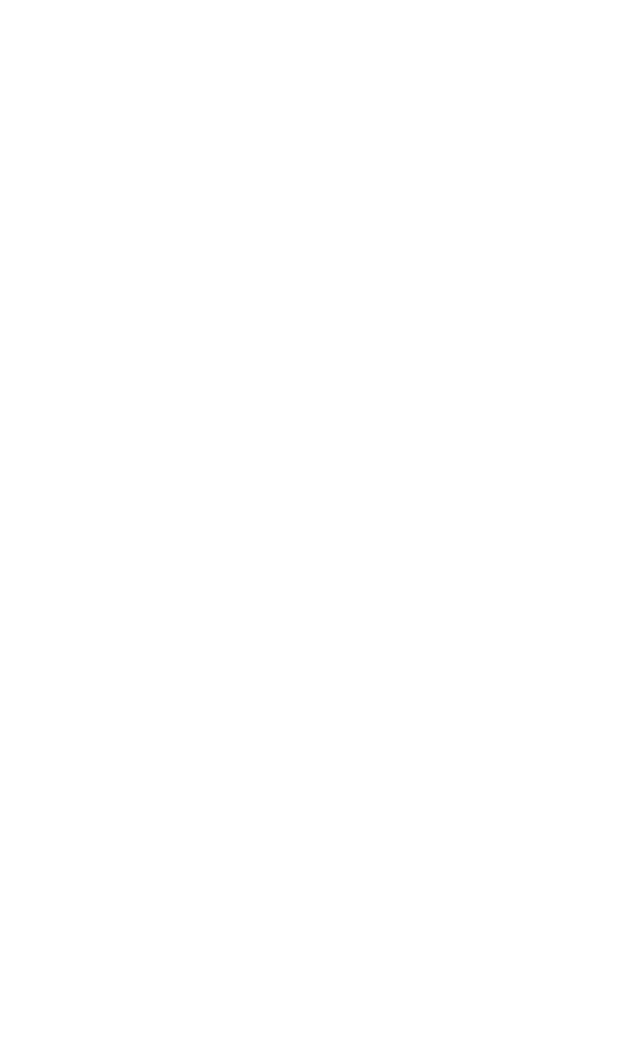
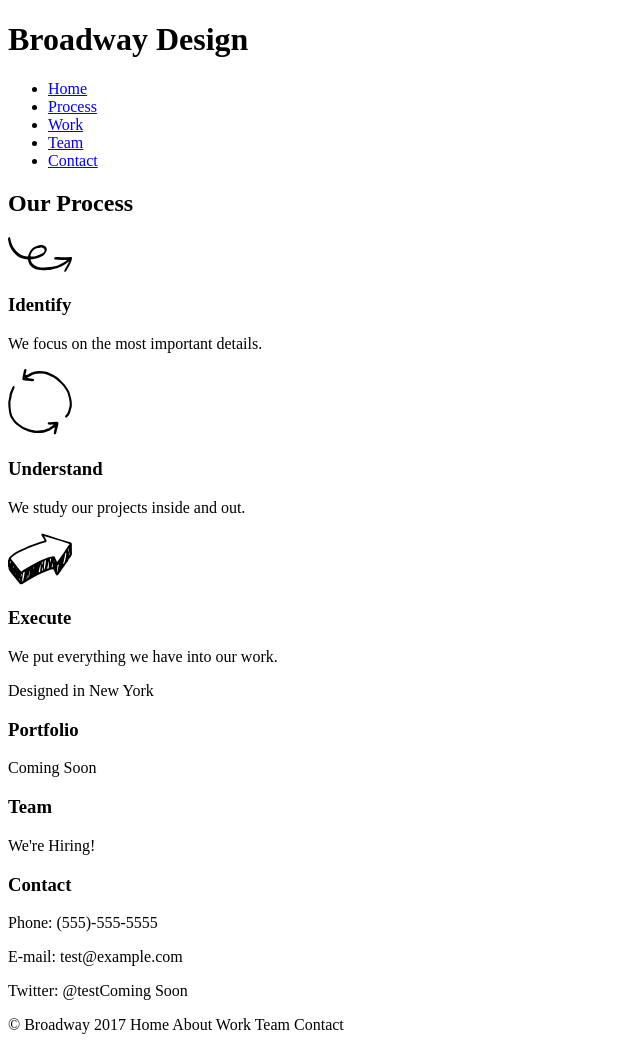
Before and after one commit to generalni/broadway, a plain HTML site: page index.html in a window 1280 px wide. Shown: the whole page, without its empty margins (0-640 px from the left). Before the commit the page ends 800 px from the top, so only its background shows below. Drawn offline with Linux system fonts and the light colour scheme.

Commit message:
Raw HTML done

```diff
--- a/index.html
+++ b/index.html
@@ -5,5 +5,51 @@
 		<link href="./resources/css/style.css" type="text/css" rel="stylesheet">
 	</head>
 	<body>
+		<header>
+			<h1>Broadway Design</h1>
+
+			<nav>
+				<ul>
+					<li><a href="#">Home<a></li>
+					<li><a href="#">Process<a></li>
+					<li><a href="#">Work<a></li>
+					<li><a href="#">Team<a></li>
+					<li><a href="#">Contact<a></li>
+				</ul>
+			</nav>
+
+		</header>
+		<h2>Our Process</h2>
+
+		<img src="./resources/images/identify.svg" alt="identify arrow"/>
+		<h3>Identify</h3>
+		<p>We focus on the most important details.</p>
+
+		<img src="./resources/images/understand.svg" alt="understand arrow"/>
+		<h3>Understand</h3>
+		<p>We study our projects inside and out.</p>
+
+		<img src="./resources/images/execute.svg" alt="execute arrow"/>
+		<h3>Execute</h3>
+		<p>We put everything we have into our work.</p>
+
+		<div>
+			<p>Designed in New York</p>
+		</div>
+
+		<h3>Portfolio</h3>
+		<p>Coming Soon</p>
+
+		<h3>Team</h3>
+		<p>We're Hiring!</p>
+
+		<h3>Contact</h3>
+		<p>Phone: (555)-555-5555</p>
+		<p>E-mail: test@example.com</p>
+		<p>Twitter: @testComing Soon</p>
+
+		<footer>
+			<p>© Broadway 2017 Home About Work Team Contact</p>
+		</footer>
 	</body>
 </html>
```
